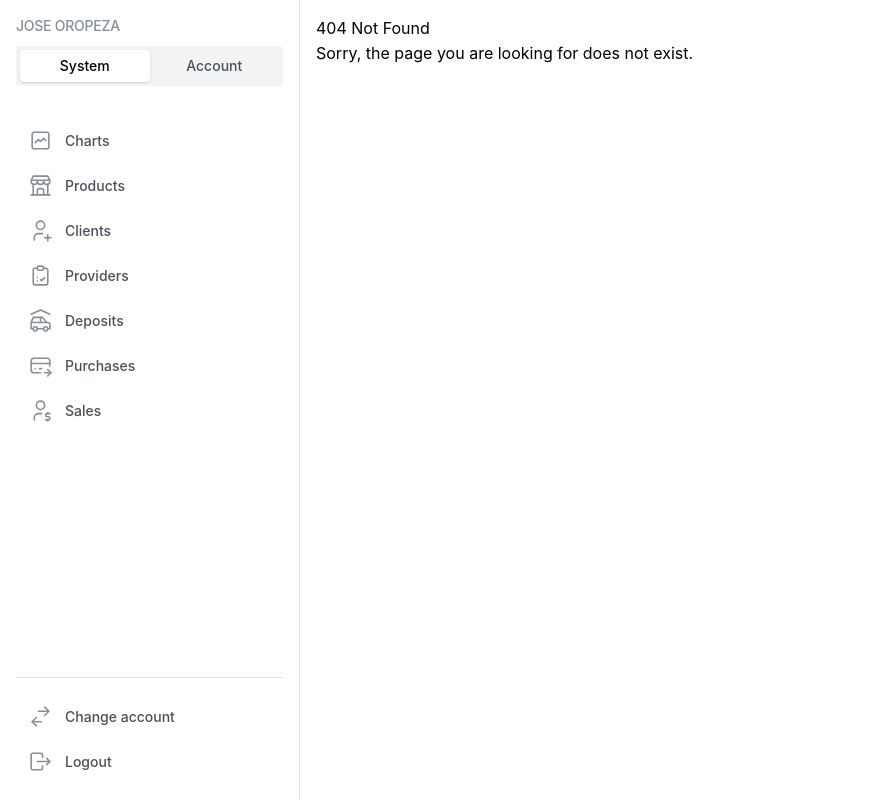
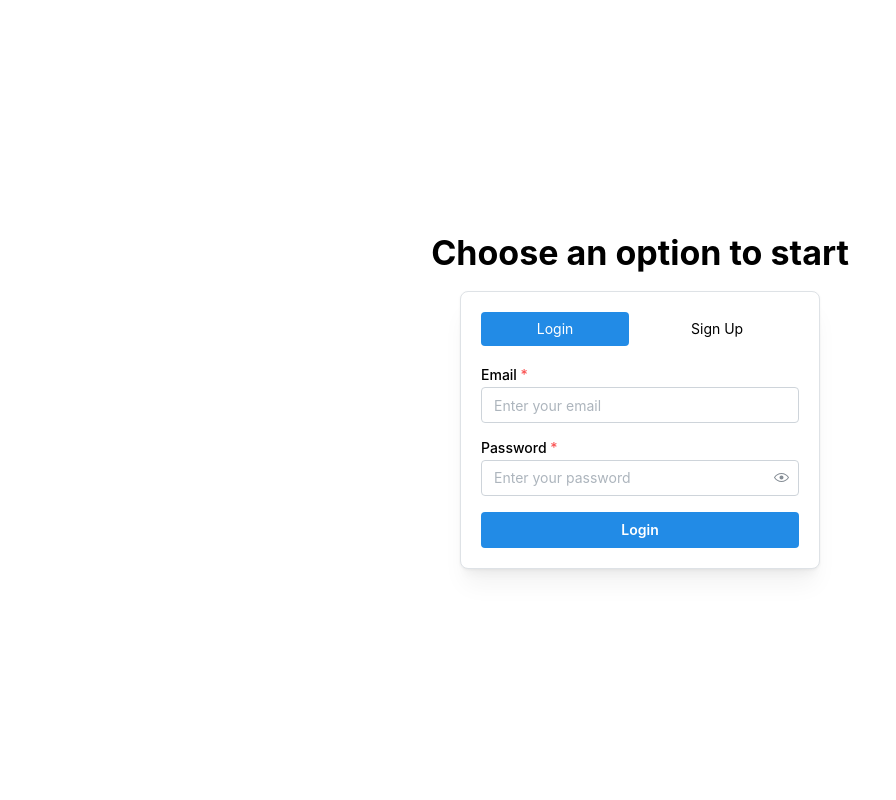
Before and after one commit to ariannagutirrzz/dinoco-front, a React (Vite) app: page /auth in a window 1280 px wide. Before the commit this address had no page. Shown: the whole page, without its empty margins (0-896 px from the left). Built offline with nearby package versions, Linux system fonts and the light colour scheme.

Commit message:
feat: Implement authentication API and create Auth page with login/signup functionality; add ProtectedRoute for route protection

```diff
--- /dev/null
+++ b/src/api/auth.js
@@ -0,0 +1,23 @@
+import apiClient from "./apiClient";
+
+const login = async (email, password) => {
+  try {
+    const response = await apiClient.post("/auth/signin", { email, password });
+    return response.data;
+  } catch (error) {
+    console.error("Error fetching products:", error);
+    return [];
+  }
+};
+
+const signup = async (email, password) => {
+  try {
+    const response = await apiClient.post("/auth/signup", { email, password });
+    return response.data;
+  } catch (error) {
+    console.error("Error fetching products:", error);
+    return [];
+  }
+};
+
+export default { login, signup };
--- a/src/components/Modals/ConfirmationModal.jsx
+++ b/src/components/Modals/ConfirmationModal.jsx
@@ -44,12 +44,3 @@ ConfirmationModal.propTypes = {
   cancelColor: PropTypes.string,
   size: PropTypes.oneOf(["xs", "sm", "xl", "lg", "xl"]),
 };
-
-// Default props
-ConfirmationModal.defaultProps = {
-  confirmLabel: "Delete",
-  cancelLabel: "Cancel",
-  confirmColor: "red",
-  cancelColor: "gray",
-  size: "xl",
-};
--- a/src/components/NavBar/NavbarSegmented.jsx
+++ b/src/components/NavBar/NavbarSegmented.jsx
@@ -1,4 +1,5 @@
 import { useState } from "react";
+import { useNavigate, Link } from "react-router-dom";
 import {
   Icon2fa,
   IconFileAnalytics,
@@ -18,16 +19,14 @@ import {
   IconCarGarage,
   IconCheckupList,
   IconUserDollar,
-  IconGraph
+  IconGraph,
 } from "@tabler/icons-react";
 import { SegmentedControl, Text } from "@mantine/core";
-import { Link } from "react-router-dom";
 import classes from "./NavbarSegmented.module.css";
 
 const tabs = {
   account: [
     { link: "/charts", label: "Charts", icon: IconGraph },
-
     { link: "/products", label: "Products", icon: IconBuildingStore },
     { link: "/clients", label: "Clients", icon: IconUserPlus },
     { link: "/providers", label: "Providers", icon: IconCheckupList },
@@ -37,20 +36,17 @@ const tabs = {
   ],
   general: [
     { link: "", label: "Receipts", icon: IconLicense },
-    // { link: "", label: "Reviews", icon: IconMessage2 },
-    // { link: "", label: "Messages", icon: IconMessages },
     { link: "", label: "Refunds", icon: IconReceiptRefund },
-    // { link: "", label: "Files", icon: IconFileAnalytics },
     { link: "", label: "Security", icon: IconFingerprint },
-    // { link: "", label: "2Fa", icon: Icon2fa },
     { link: "", label: "Other Settings", icon: IconSettings },
-    { link: "/users", label: "Users", icon: IconUsers }
+    { link: "/users", label: "Users", icon: IconUsers },
   ],
 };
 
 export function NavbarSegmented() {
   const [section, setSection] = useState("account");
   const [active, setActive] = useState("Billing");
+  const navigate = useNavigate();
 
   const links = tabs[section].map((item) => (
     <Link
@@ -58,25 +54,31 @@ export function NavbarSegmented() {
       data-active={item.label === active || undefined}
       to={item.link}
       key={item.label}
-      onClick={() => {
-        setActive(item.label);
-      }}
+      onClick={() => setActive(item.label)}
     >
       <item.icon className={classes.linkIcon} stroke={1.5} />
       <span>{item.label}</span>
     </Link>
   ));
 
+  const handleLogout = () => {
+    localStorage.removeItem("token");
+    navigate("/auth");
+  };
+
   return (
     <nav className={classes.navbar}>
       <div>
-        <Text fw={500} size="sm" className={classes.title} c="dimmed" mb="xs">
-          Jose Oropeza
-        </Text>
+        {/* ✅ "A2" Now Redirects to Home */}
+        <Link to="/" className={classes.title}>
+          <Text fw={500} size="sm" c="dimmed" mb="xs">
+            A2
+          </Text>
+        </Link>
 
         <SegmentedControl
           value={section}
-          onChange={(value) => setSection(value)}
+          onChange={setSection}
           transitionTimingFunction="ease"
           fullWidth
           data={[
@@ -101,8 +103,7 @@ export function NavbarSegmented() {
         <a
           href="#"
           className={classes.link}
-          onClick={(event) => event.preventDefault()}
-        >
+          onClick={handleLogout}>
           <IconLogout className={classes.linkIcon} stroke={1.5} />
           <span>Logout</span>
         </a>
--- /dev/null
+++ b/src/pages/Auth.jsx
@@ -0,0 +1,125 @@
+import { useState } from "react";
+import {
+  Card,
+  TextInput,
+  PasswordInput,
+  Button,
+  Tabs,
+  Text,
+  Group,
+  Loader,
+  Title,
+  Stack,
+} from "@mantine/core";
+import { IconAt, IconLock } from "@tabler/icons-react";
+import auth from "../api/auth.js";
+
+export default function AuthTest() {
+  const [activeTab, setActiveTab] = useState("login");
+  const [email, setEmail] = useState("");
+  const [password, setPassword] = useState("");
+  const [message, setMessage] = useState("");
+  const [loading, setLoading] = useState(false);
+
+  const handleSubmit = async (e) => {
+    e.preventDefault();
+    setLoading(true);
+    setMessage("");
+
+    try {
+      if (activeTab === "login") {
+        const response = await auth.login(email, password);
+        if (response?.token) {
+          localStorage.setItem("token", response.token);
+          setMessage("✅ Login successful! Redirecting...");
+          setTimeout(() => (window.location.href = "/"), 1000);
+        } else {
+          setMessage("❌ Login failed. Please check your credentials.");
+        }
+      } else {
+        const response = await auth.signup(email, password);
+        if (response?.message) {
+          setMessage("✅ Signup successful! Please log in.");
+          setTimeout(() => setActiveTab("login"), 1000);
+        } else {
+          setMessage("❌ Signup failed. Try again.");
+        }
+      }
+    } catch (error) {
+      setMessage("❌ An error occurred. Try again.");
+    } finally {
+      setLoading(false);
+    }
+  };
+
+  return (
+    <Stack align="center" justify="center" className="min-h-screen">
+      <Title order={1} align="center" className="mb-6">
+         Choose an option to start
+      </Title>
+      <Card
+        shadow="md"
+        p="lg"
+        radius="md"
+        withBorder
+        className="w-[360px] bg-white"
+      >
+        <Tabs
+          value={activeTab}
+          onChange={setActiveTab}
+          variant="pills"
+          className="mb-4"
+        >
+          <Tabs.List grow>
+            <Tabs.Tab value="login">Login</Tabs.Tab>
+            <Tabs.Tab value="signup">Sign Up</Tabs.Tab>
+          </Tabs.List>
+        </Tabs>
+
+        <form onSubmit={handleSubmit}>
+          <TextInput
+            label="Email"
+            placeholder="Enter your email"
+            value={email}
+            onChange={(e) => setEmail(e.target.value)}
+            icon={<IconAt size={16} />}
+            required
+            className="mb-3"
+          />
+          <PasswordInput
+            label="Password"
+            placeholder="Enter your password"
+            value={password}
+            onChange={(e) => setPassword(e.target.value)}
+            icon={<IconLock size={16} />}
+            required
+            className="mb-4"
+          />
+
+          <Group position="apart">
+            <Button type="submit" fullWidth disabled={loading}>
+              {loading ? (
+                <Loader size="sm" />
+              ) : activeTab === "login" ? (
+                "Login"
+              ) : (
+                "Sign Up"
+              )}
+            </Button>
+          </Group>
+        </form>
+
+        {message && (
+          <Text
+            color={message.startsWith("✅") ? "green" : "red"}
+            size="sm"
+            mt="md"
+            align="center"
+          >
+            {message}
+          </Text>
+        )}
+      </Card>
+    </Stack>
+  );
+}
--- a/src/pages/Clients.jsx
+++ b/src/pages/Clients.jsx
@@ -8,8 +8,8 @@ export default function Clients() {
     queryKey: ["clients"],
     queryFn: getClients,
   });
-    console.log(data);
-    console.log(JSON.stringify(data, null, 2));
+    // console.log(data);
+    // console.log(JSON.stringify(data, null, 2));
 
   const [currentPage, setCurrentPage] = useState(1);
   const itemsPerPage = 15;
--- a/src/routes/AppRoutes.jsx
+++ b/src/routes/AppRoutes.jsx
@@ -1,5 +1,6 @@
 import { BrowserRouter, Routes, Route } from "react-router-dom";
 import MainLayout from "../layouts/MainLayout";
+import ProtectedRoute from "./ProtectedRoute";
 
 import Home from "../pages/Home";
 import NotFound from "../pages/NotFound";
@@ -11,22 +12,27 @@ import Providers from "../pages/Providers";
 import Purchases from "../pages/Purchases";
 import Sales from "../pages/Sales";
 import Charts from "../pages/Charts";
+import Auth from "../pages/Auth";
 
 export default function AppRoutes() {
   return (
     <BrowserRouter>
       <Routes>
-        <Route element={<MainLayout/>}>
-            <Route path="/" element={<Home/>}/>
-            <Route path="*" element={<NotFound/>} />
-            <Route path="/products" element={<Products/>} />
-            <Route path="/deposits" element={<Deposits/>} />
-            <Route path="/clients" element={<Clients/>} />
-            <Route path="/users" element={<Users/>} />
-            <Route path="/providers" element={<Providers/>} />
-            <Route path="/purchases" element={<Purchases/>} />
-            <Route path="/sales" element={<Sales/>} />
-            <Route path="/charts" element={<Charts/>} />
+        <Route path="/auth" element={<Auth />} />
+        <Route path="*" element={<NotFound />} />
+
+        <Route element={<ProtectedRoute />}>
+          <Route element={<MainLayout />}>
+            <Route path="/" element={<Home />} />
+            <Route path="/products" element={<Products />} />
+            <Route path="/deposits" element={<Deposits />} />
+            <Route path="/clients" element={<Clients />} />
+            <Route path="/users" element={<Users />} />
+            <Route path="/providers" element={<Providers />} />
+            <Route path="/purchases" element={<Purchases />} />
+            <Route path="/sales" element={<Sales />} />
+            <Route path="/charts" element={<Charts />} />
+          </Route>
         </Route>
       </Routes>
     </BrowserRouter>
--- /dev/null
+++ b/src/routes/ProtectedRoute.jsx
@@ -0,0 +1,11 @@
+import { Navigate, Outlet } from "react-router-dom";
+
+export default function ProtectedRoute() {
+  const token = localStorage.getItem("token");
+
+  if (!token) {
+    return <Navigate to="/auth" replace />;
+  }
+
+  return <Outlet />;
+}
```
